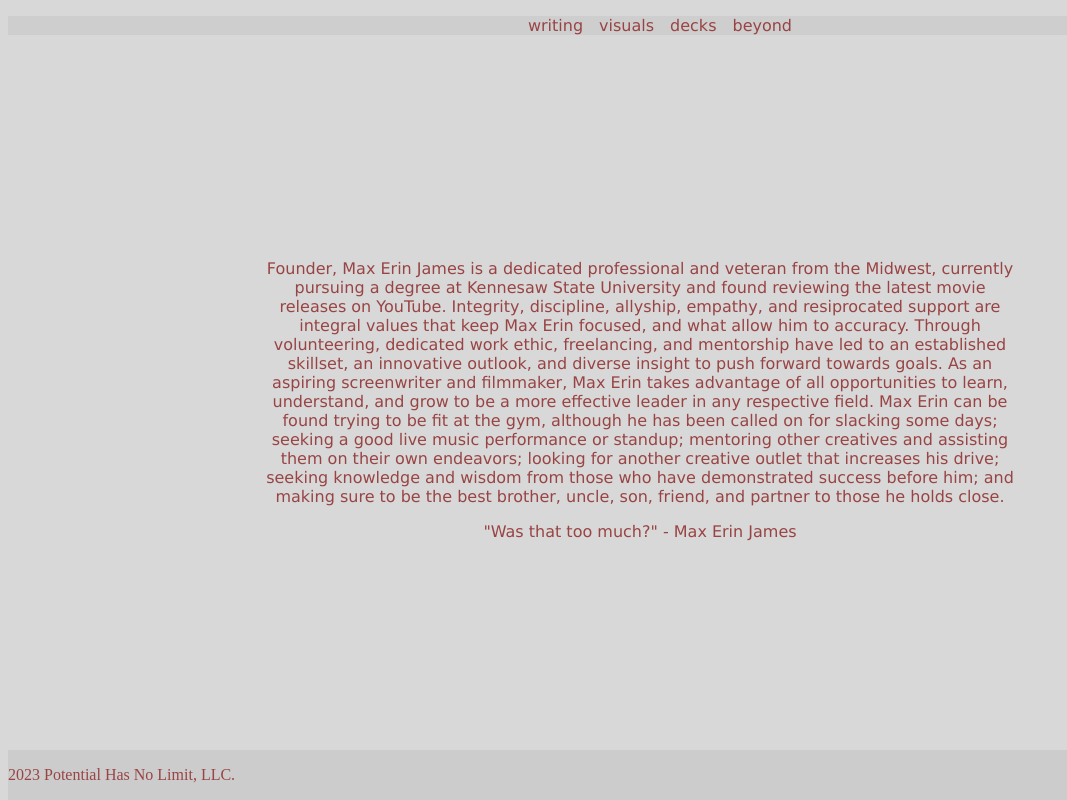
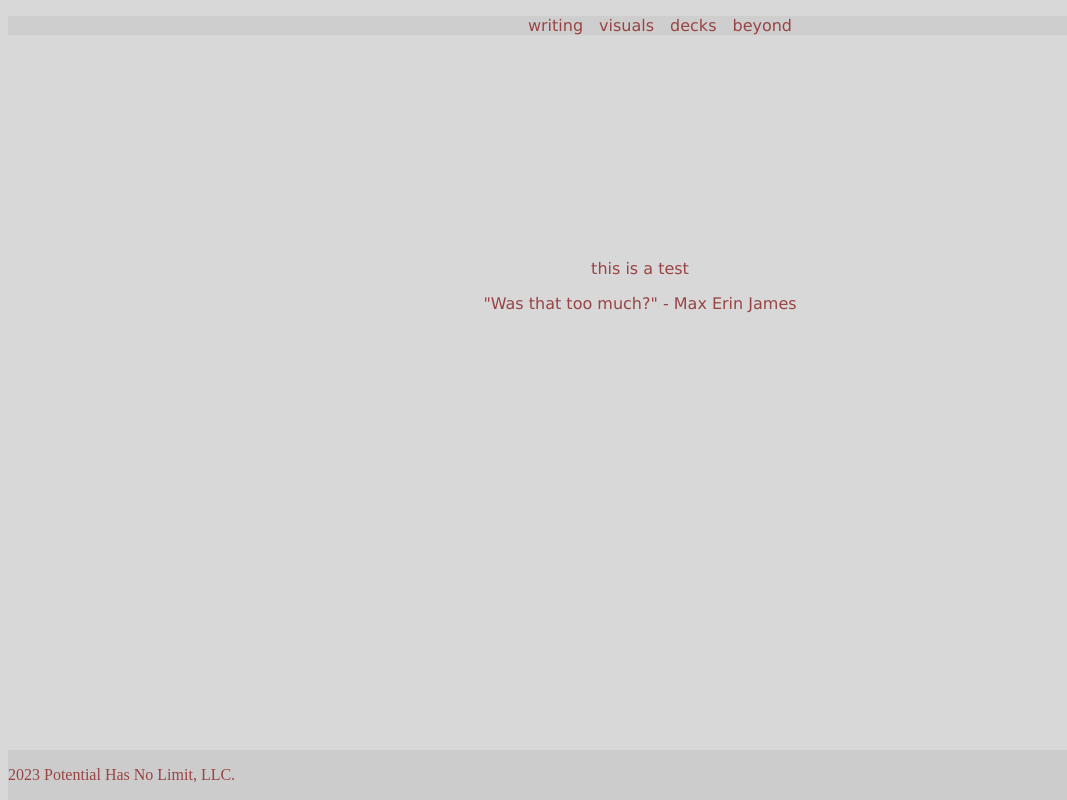
Before and after one commit to mxjms/PHNL, a plain HTML site: page About/truth.html in a window 1280 px wide. Shown: the whole page, without its empty margins (0-1067 px from the left). Drawn offline with Linux system fonts and the light colour scheme.

Commit message:
test commmit to see if I got it down

```diff
--- a/About/truth.html
+++ b/About/truth.html
@@ -35,23 +35,7 @@
     <center>
 
       <p class="about-me" id="about-me-paragraph">
-        Founder, Max Erin James is a dedicated professional and veteran from the
-        Midwest, currently pursuing a degree at Kennesaw State University and
-        found reviewing the latest movie releases on YouTube. Integrity,
-        discipline, allyship, empathy, and resiprocated support are integral
-        values that keep Max Erin focused, and what allow him to accuracy.
-        Through volunteering, dedicated work ethic, freelancing, and mentorship
-        have led to an established skillset, an innovative outlook, and diverse
-        insight to push forward towards goals. As an aspiring screenwriter and
-        filmmaker, Max Erin takes advantage of all opportunities to learn,
-        understand, and grow to be a more effective leader in any respective
-        field. Max Erin can be found trying to be fit at the gym, although he
-        has been called on for slacking some days; seeking a good live music
-        performance or standup; mentoring other creatives and assisting them on
-        their own endeavors; looking for another creative outlet that increases
-        his drive; seeking knowledge and wisdom from those who have demonstrated
-        success before him; and making sure to be the best brother, uncle, son,
-        friend, and partner to those he holds close.
+        this is a test
       </p>
 
       <p class="about-me">"Was that too much?" - Max Erin James</p>
```
